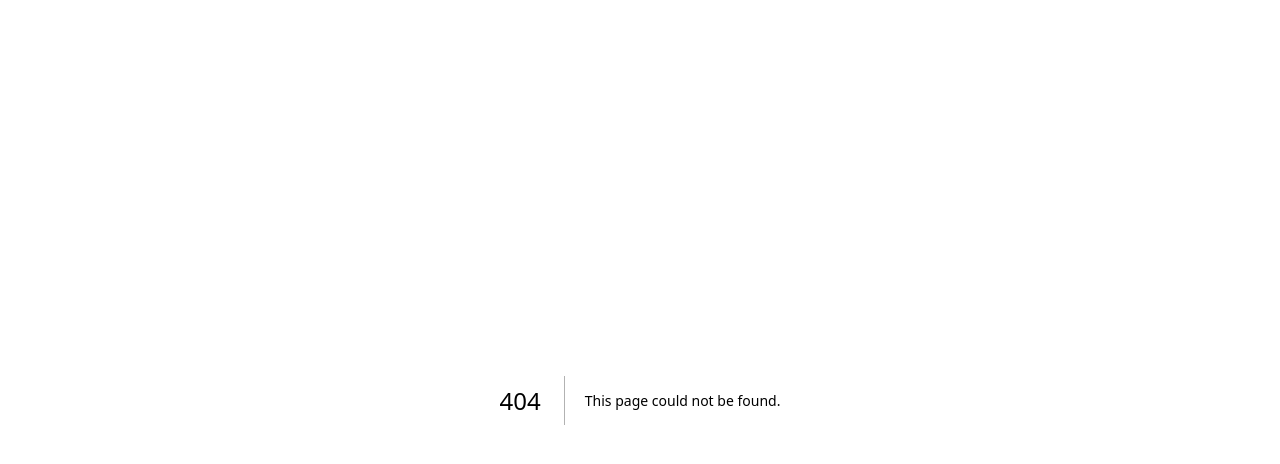
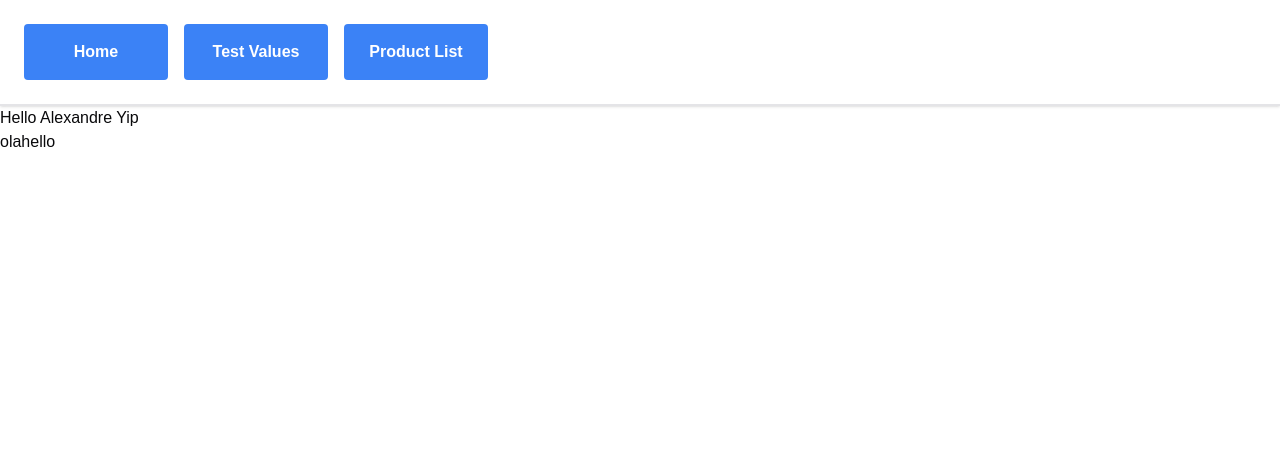
Before and after one commit to emanuelrita/nextjs-boilerplate, a Next.js app: page /pages/showreact in a window 1280 px wide. Before the commit this address had no page. Shown: the top 464 px of the page. Built offline with nearby package versions, Linux system fonts and the light colour scheme.

Commit message:
Added layout header

```diff
--- a/app/layout.tsx
+++ b/app/layout.tsx
@@ -1,6 +1,7 @@
 import type { Metadata } from "next";
 import localFont from "next/font/local";
 import "./globals.css";
+import Link from "next/link";
 
 const geistSans = localFont({
   src: "./fonts/GeistVF.woff",
@@ -28,6 +29,11 @@ export default function RootLayout({
       <body
         className={`${geistSans.variable} ${geistMono.variable} antialiased`}
       >
+        <div className="flex p-6 border-b-2 shadow">
+          <Link href={"/"} className="bg-blue-500 text-white font-bold text-center p-4 rounded w-36 ">Home</Link>
+          <Link href={"/pages/testvalues"} className="bg-blue-500 text-white font-bold text-center p-4 rounded w-36 ml-4">Test Values</Link>
+          <Link href={"/pages/productlist"} className="bg-blue-500 text-white font-bold text-center p-4 rounded w-36 ml-4">Product List</Link>
+        </div>
         {children}
       </body>
     </html>
--- a/app/page.tsx
+++ b/app/page.tsx
@@ -11,11 +11,9 @@ export default function Home() {
 
   return (
 
-    <div className="grid grid-rows-[20px_1fr_20px] items-center justify-items-center min-h-screen p-8 pb-20 gap-16 sm:p-20 font-[family-name:var(--font-geist-sans)]">
+    <div className="grid grid-rows-[20px_1fr_20px] items-center justify-items-center min-h-screen pb-20 gap-16 sm:p-20 font-[family-name:var(--font-geist-sans)]">
       <main className="flex flex-col gap-8 row-start-2 items-center sm:items-start">
       <MyCard></MyCard>
-      <Link href={"pages/testvalues"} className="bg-blue-500 text-white font-bold p-4 rounded ">Test Values</Link>
-      <Link href={"pages/productlist"} className="bg-blue-500 text-white font-bold p-4 rounded ">Product List</Link>
       <ClientButton></ClientButton>
         <Image
           className="dark:invert"
--- /dev/null
+++ b/app/pages/showreact/componentHello.tsx
@@ -0,0 +1,7 @@
+export default function ComponentHello({ Param1 }: { Param1: string })
+ {
+
+    return (
+        <p>Hello {Param1}</p>
+    );
+ }
--- /dev/null
+++ b/app/pages/showreact/page.tsx
@@ -0,0 +1,16 @@
+import ComponentHello from "./componentHello";
+
+
+
+export default function Page() {
+  const var1 = "hello";
+  return (
+    <div>
+        <ComponentHello Param1="Alexandre Yip"/>
+      <div>
+        ola
+        {true ? var1 : "bye"}
+      </div>
+    </div>
+  );
+}
```
Also changed, not shown: app/pages/productlist/page.tsx (line endings or trailing spaces).
